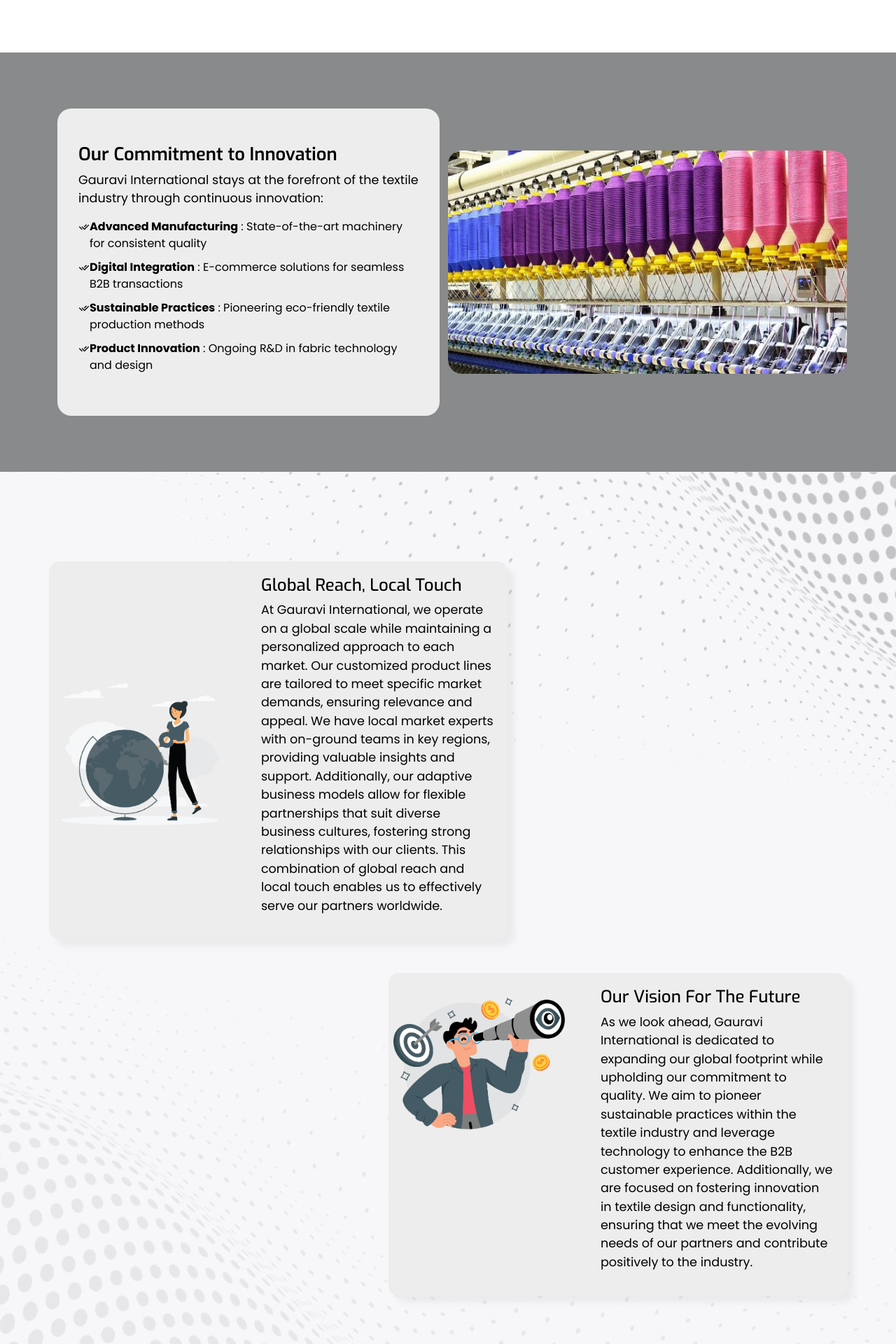
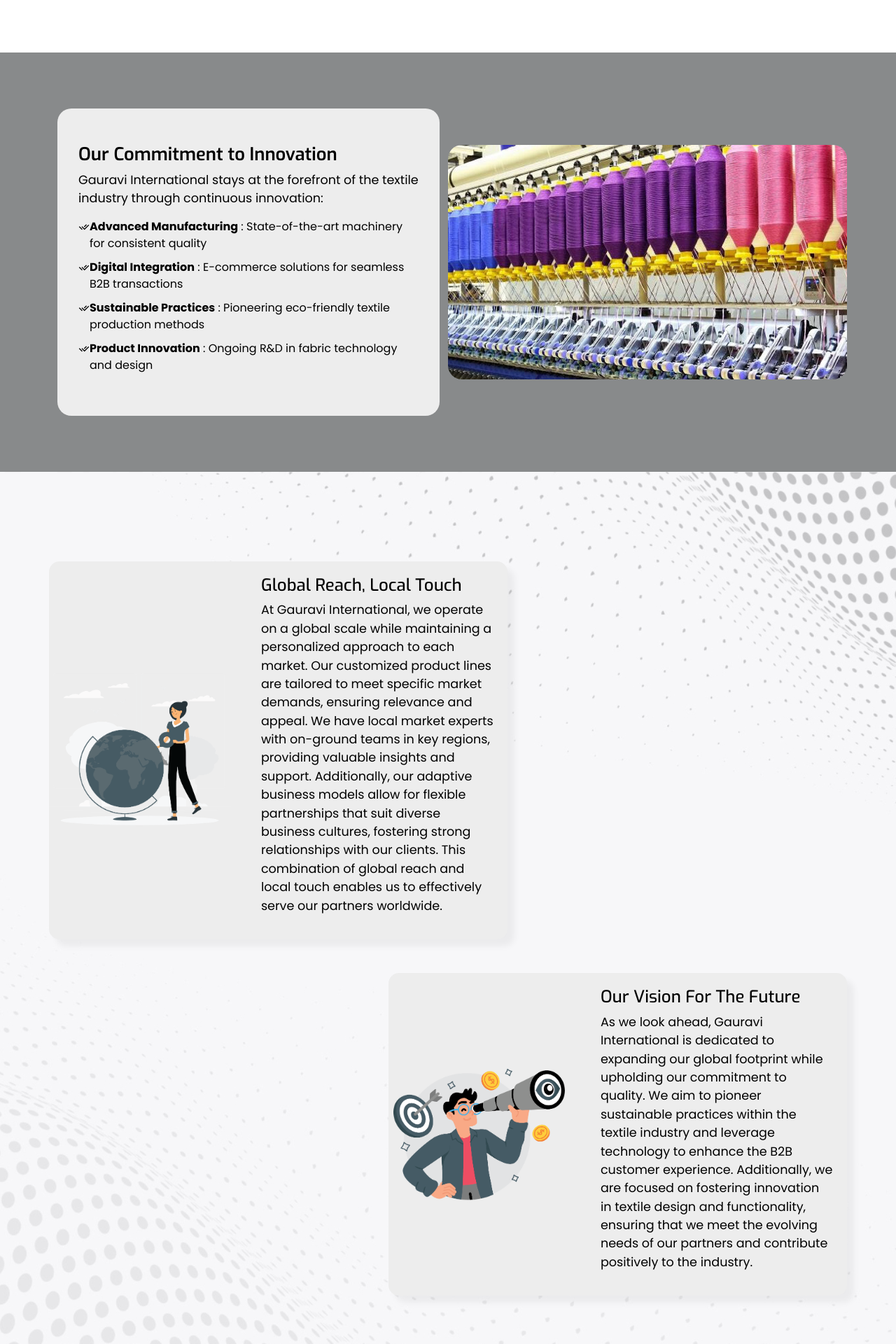
Before and after one commit to akkushwaha7834/gauravi-international, a PHP site: page /about-us.php in a window 1280 px wide. Shown: the part 1706-3626 px from the top of the page at 70% size. Run offline with PHP 8.4, Linux system fonts and the light colour scheme.

Commit message:
few Changed done

```diff
--- a/about-us.php
+++ b/about-us.php
@@ -136,7 +136,7 @@
     <div class="row justify-content-end mt-5">
       <div class="col-lg-7 col-md-12 col_first_half">
         <div class="mission_image_box">
-          <div class="row align-items-centerce">
+          <div class="row align-items-center">
             <div class="col-md-5 first_col_img">
               <img src="assets/images/vision-for-future.png" class="img-fluid">
             </div>
--- a/assets/css/style-new.css
+++ b/assets/css/style-new.css
@@ -327,7 +327,7 @@ section.mission_visionn {
     background: url(../images/commitment_image.jpg);
     background-position: center;
     background-size: cover;
-    padding: 14% 0;
+    padding: 14.7% 0;
     border-radius: 20px;
 }
 .join-network{
--- a/manufacturing-capabilities.php
+++ b/manufacturing-capabilities.php
@@ -1,6 +1,6 @@
 <?php include ('include/header.php'); ?>
 <section class="section-space bg-image breadcrumb-overlay position-relative"
-    style="background-image: url('assets/images/banner.jpg')">
+    style="background-image: url('assets/images/manufacturing-image.jpg')">
     <div class="container position-relative z-1 py-md-5 py-0">
         <div class="row">
             <div class="col-md-12">
```
Also changed, not shown: assets/images/manufacturing-image.jpg (added), 3 other files.
